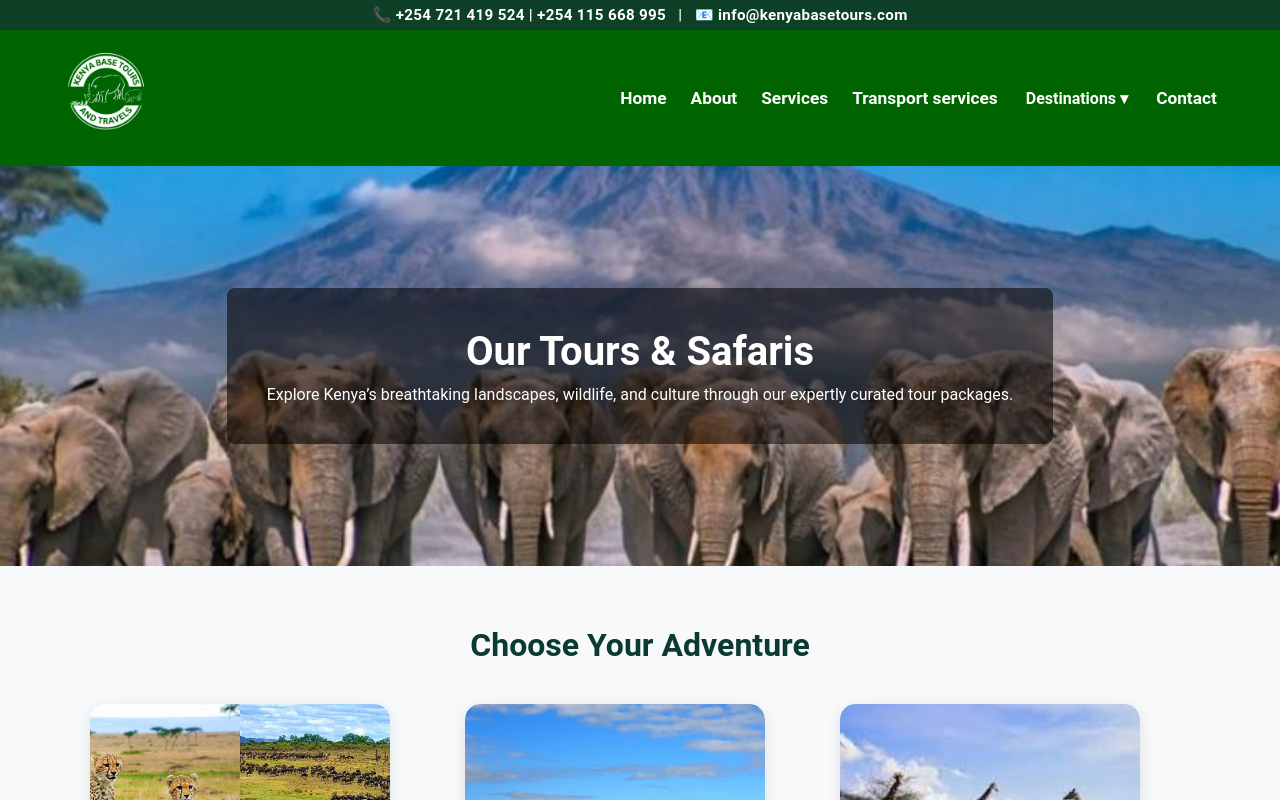
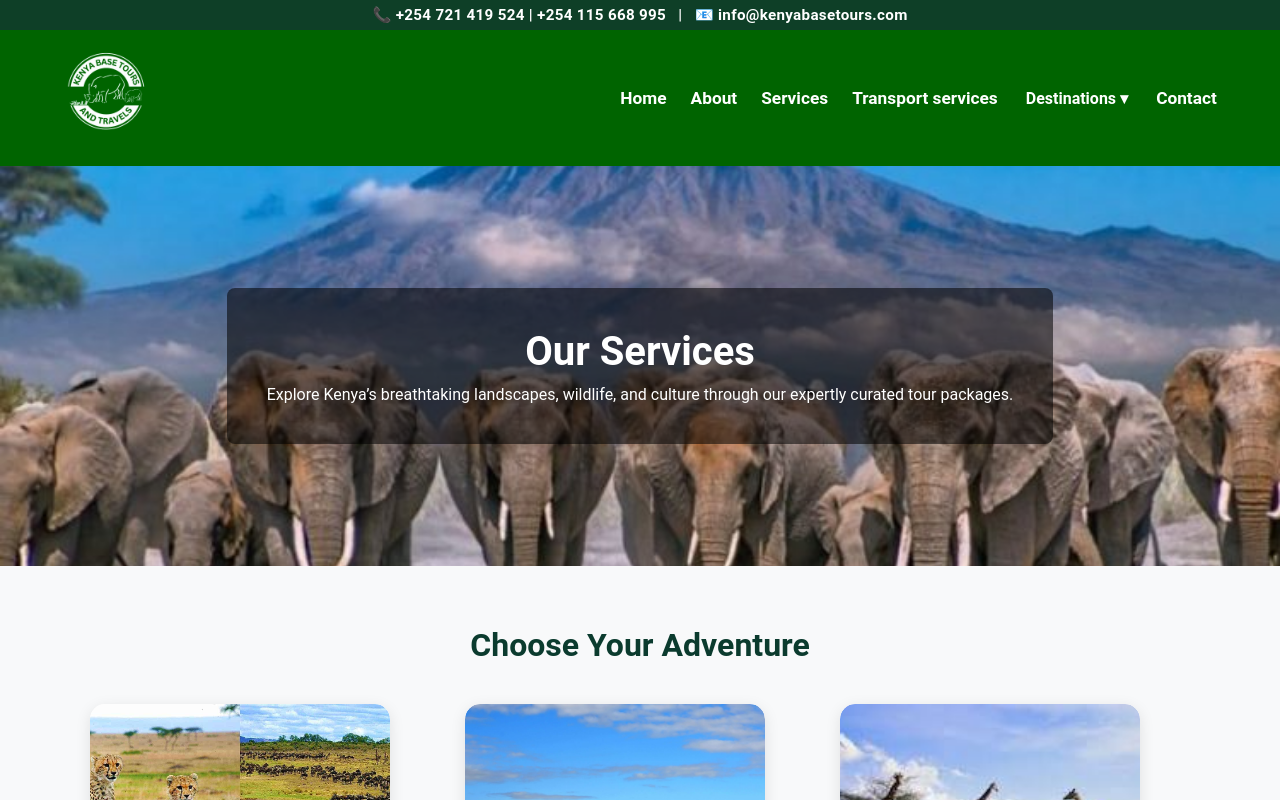
Before and after one commit to Muyundo/kenya-base-tours, a React (Vite) app: page /tours in a window 1280 px wide. Shown: the top 800 px of the page. Built offline with nearby package versions, Linux system fonts and the light colour scheme.

Commit message:
update tour page titles to "Plan a Trip" and "Our Services"

```diff
--- a/src/pages/Tours.js
+++ b/src/pages/Tours.js
@@ -8,7 +8,7 @@ function Tours() {
       {/* Hero Section */}
       <section className="tours-hero">
         <div className="tours-hero-overlay">
-          <h1>Our Tours & Safaris</h1>
+          <h1>Our Services</h1>
           <p>
             Explore Kenya’s breathtaking landscapes, wildlife, and culture through our expertly curated tour packages.
           </p>
```
